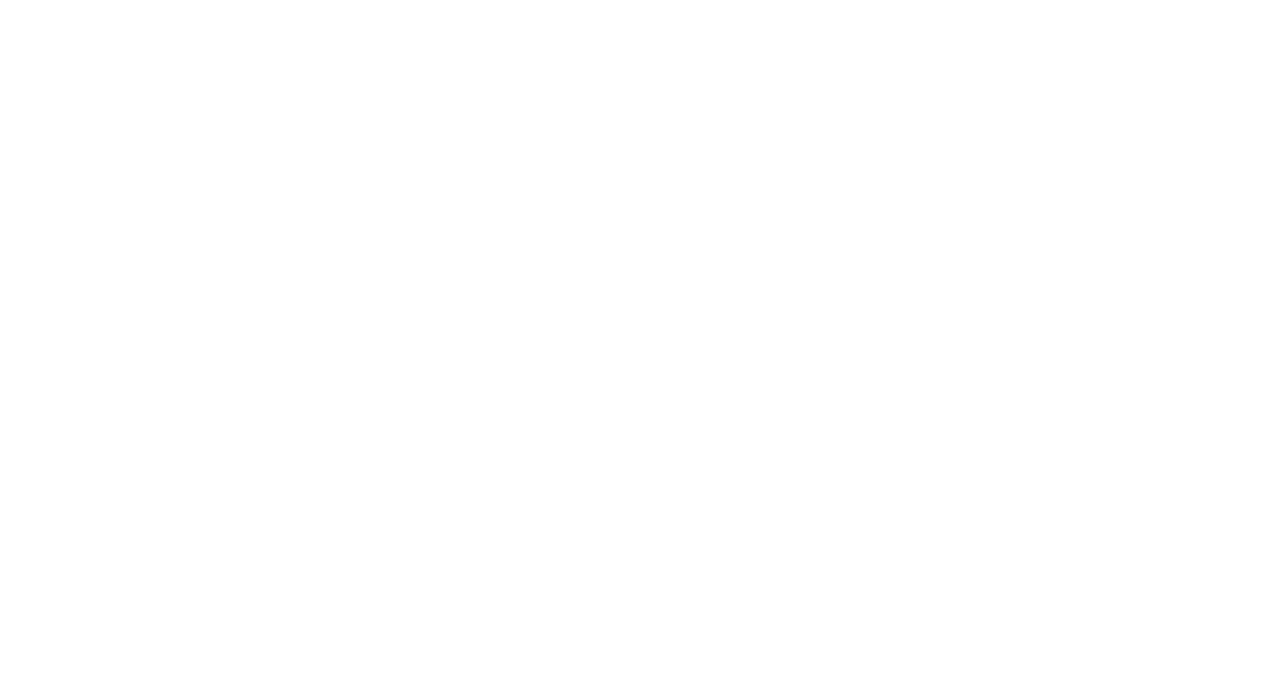
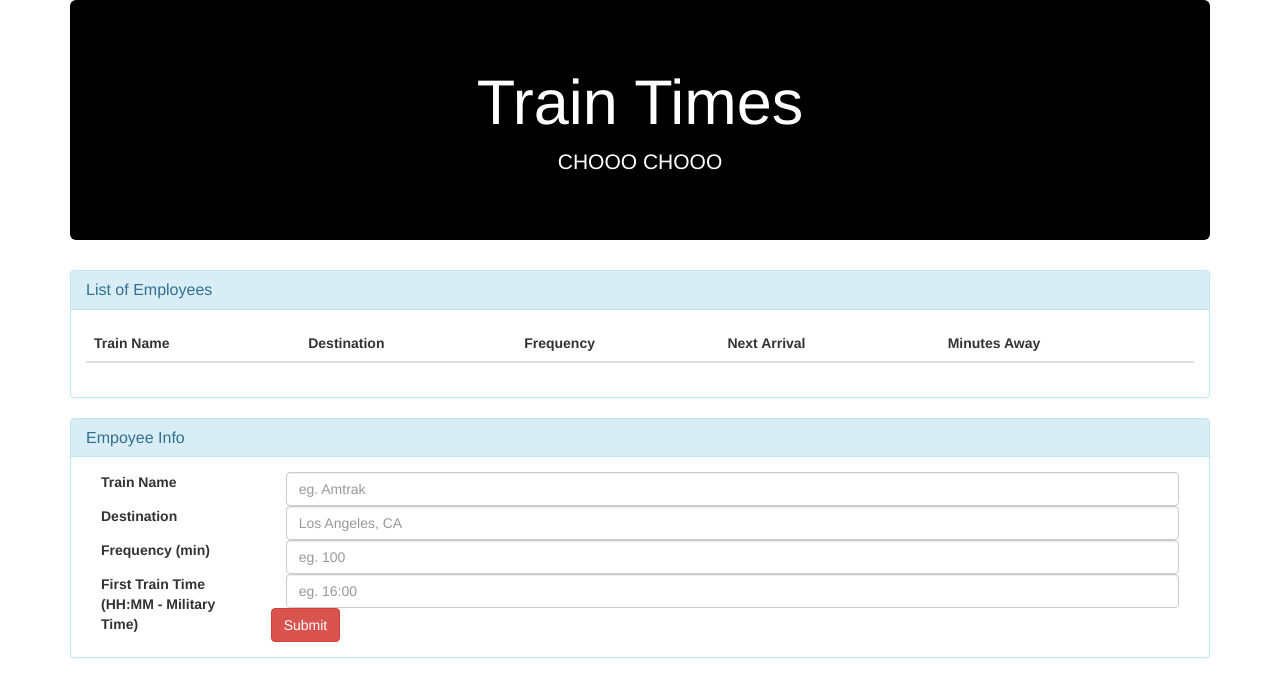
Before and after one commit to HEYITSJ0HNNY/train_schedule, a plain HTML site: page index.html in a window 1280 px wide. Drawn offline with nearby package versions, Linux system fonts and the light colour scheme; no server answers.

Commit message:
added site layout

```diff
--- a/assets/javascript/logic.js
+++ b/assets/javascript/logic.js
@@ -0,0 +1,44 @@
+// Initialize Firebase
+var config = {
+  apiKey: "AIzaSyCNIKLQEY5Nkvmba62IiDmdc-WsK-96t4k",
+  authDomain: "employee-database-3ad26.firebaseapp.com",
+  databaseURL: "https://employee-database-3ad26.firebaseio.com",
+  projectId: "employee-database-3ad26",
+  storageBucket: "",
+  messagingSenderId: "693622641737"
+};
+firebase.initializeApp(config);
+
+//creating variables
+var database = firebase.database();
+
+var name = "";
+var destination = "";
+var frequency = "";
+var firstTrain = "";
+
+//creating function for when 'submit' button is clicked
+$("#button").on("click", function() {
+// console.log("true");
+name = $("#inputTrain").val();
+role = $("#inputDestination").val();
+start = $("#inputStartDate").val();
+monthly = $("#inputMonthlyPay").val();
+database.ref().push({
+  trainName: name,
+  destination: destination,
+  frequency: frequency,
+  firstTrain: firstTrain
+})
+});
+
+database.ref().on("child_added", function(childSnapshot) {
+var snap = childSnapshot.val();
+console.log(snap);
+$("#fillChart").append(
+  "<td>" + snap.trainName + "</td>" +
+  "<td>" + snap.destination + "</td>" +
+  "<td>" + snap.frequency + "</td>" +
+  "<td>" + snap.firstTrain + "</td>"
+)
+});
--- a/index.html
+++ b/index.html
@@ -5,10 +5,73 @@
   <meta name="viewport" content="width=device-width, initial-scale=1.0">
   <meta http-equiv="X-UA-Compatible" content="ie=edge">
     <link rel="stylesheet" href="https://bootswatch.com/paper/bootstrap.min.css">
-  <title>Document</title>
+  <title>trains</title>
 </head>
 <body>
+    <div class="container">
+      <div class="jumbotron" style="text-align: center; background-color: black; color: white;">
+      <h1 style="color: white;">Train Times</h1>
+      <p>CHOOO CHOOO</p>
+    </div>
 
+    <div class="panel panel-info">
+    <div class="panel-heading">
+      <h3 class="panel-title">List of Employees</h3>
+    </div>
+    <div class="panel-body">
+      <table class="table table-striped table-hover ">
+        <thead>
+          <tr>
+            <th>Train Name</th>
+            <th>Destination</th>
+            <th>Frequency</th>
+            <th>Next Arrival</th>
+            <th>Minutes Away</th>
+          </tr>
+        </thead>
+        <tbody>
+          <tr id="fillChart">
+
+          </tr>
+        </tbody>
+      </table>
+
+    </div>
+  </div>
+  <div class="panel panel-info">
+    <div class="panel-heading">
+      <h3 class="panel-title">Empoyee Info</h3>
+    </div>
+    <div class="panel-body">
+      <div class="form-group">
+      <label for="inputName" class="col-lg-2 control-label">Train Name</label>
+      <div class="col-lg-10">
+        <input type="text" class="form-control" id="inputTrain" placeholder="eg. Amtrak">
+      </div>
+    </div>
+    <div class="form-group">
+      <label for="inputRole" class="col-lg-2 control-label">Destination</label>
+      <div class="col-lg-10">
+        <input type="text" class="form-control" id="inputDestination" placeholder="Los Angeles, CA">
+      </div>
+    </div>
+    <div class="form-group">
+      <label for="inputStartDate" class="col-lg-2 control-label">Frequency (min)</label>
+      <div class="col-lg-10">
+        <input type="text" class="form-control" id="inputFrequency" placeholder="eg. 100">
+      </div>
+    </div>
+    <div class="form-group">
+      <label for="inputMonthlyPay" class="col-lg-2 control-label">First Train Time (HH:MM - Military Time) </label>
+      <div class="col-lg-10">
+        <input type="text" class="form-control" id="inputFirstTrain" placeholder="eg. 16:00">
+      </div>
+    </div>
+    <button id="button" type="submit" class="btn btn-danger">Submit</button>
+    </div>
+  </div>
+
+  </div>
 
 
 
```
